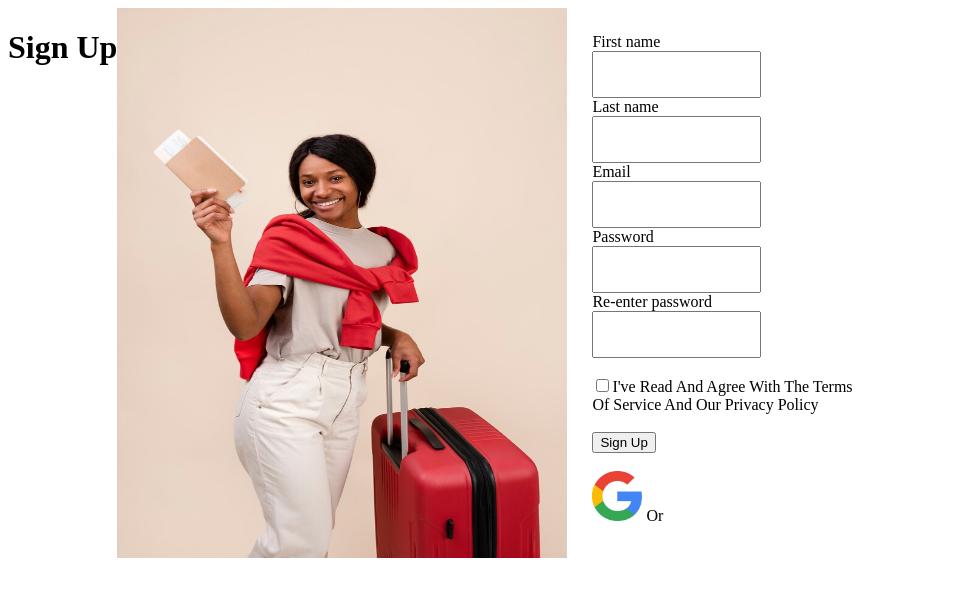
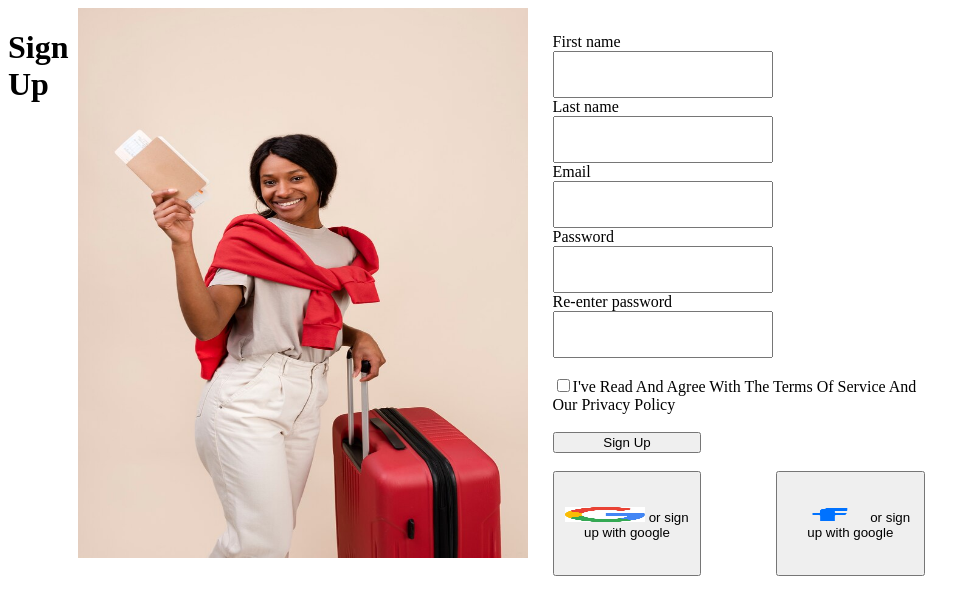
Before and after one commit to Susan-Favour/html-div2, a plain HTML site: page index.html in a window 1280 px wide. Shown: the whole page, without its empty margins (0-979 px from the left). Drawn offline with Linux system fonts and the light colour scheme.

Commit message:
add files

```diff
--- a/index.html
+++ b/index.html
@@ -43,8 +43,16 @@
     <button type="sign up">Sign Up</button>
     </br>
     </br>
-    <img src="google.jpeg" alt="google logo" width="50" height="50">
-    Or
+    <div class="icons">
+        <button>
+            <img src="google.jpeg" alt="google logo"  class="socials"> or sign up with google
+        </button>
+       <button>
+
+        <img src="facebook.png" alt="facebook"   class="socials">or sign up with google
+       </button>
+    </div>
+
 
 
 </div>
--- a/style.css
+++ b/style.css
@@ -38,3 +38,15 @@
     width: 65%
 
 }
+.socials{
+    width:60%;
+    height: 15%;
+
+}
+.icons{
+    display:flex;
+    justify-content: space-between;
+}
+button{
+    width:40%;
+}
```
Also changed, not shown: facebook.png (added), form.html (deleted).
